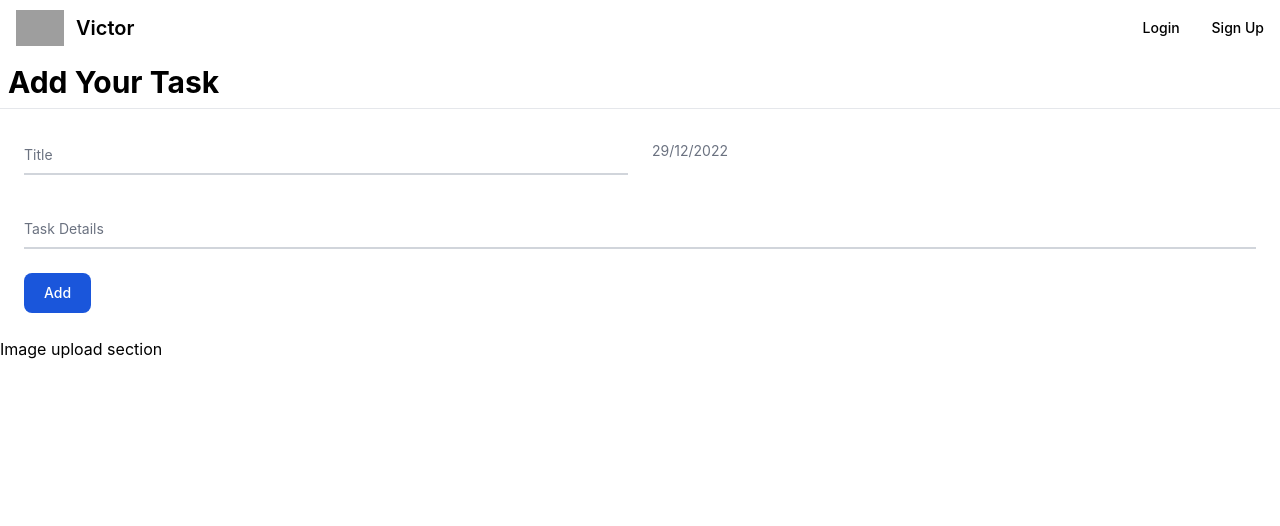
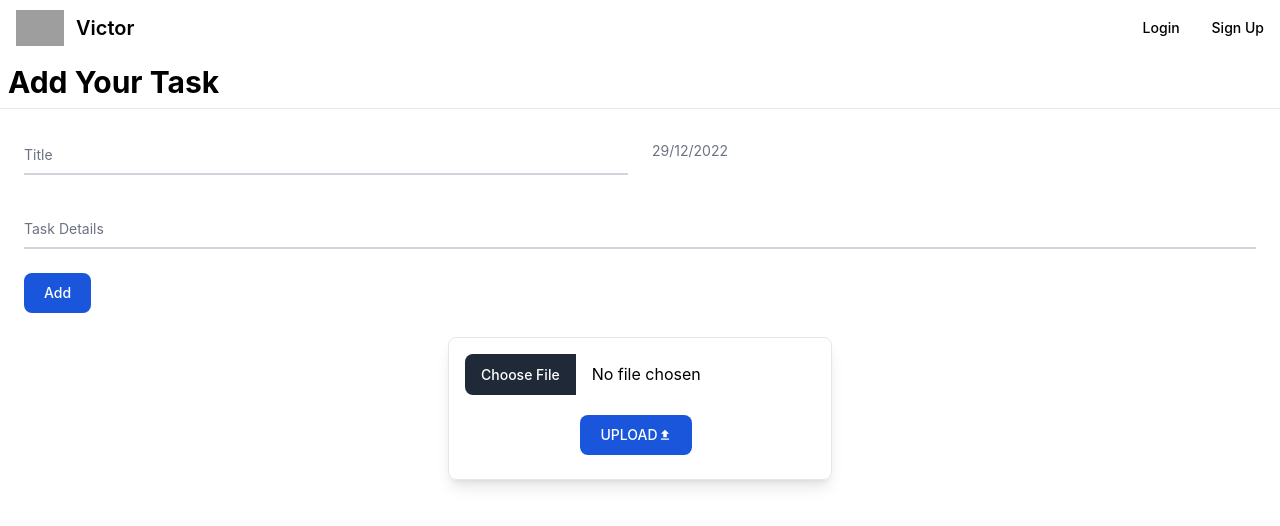
Before and after one commit to Durjoy-dcp/victor, a React (Create React App) app: page /addtask in a window 1280 px wide. Shown: the top 526 px of the page. Built offline with nearby package versions, Linux system fonts and the light colour scheme; no server answers; grey boxes are pictures that could not be loaded.

Commit message:
pic upload

```diff
--- a/src/Components/AddTask/AddTask.tsx
+++ b/src/Components/AddTask/AddTask.tsx
@@ -28,7 +28,7 @@ const AddTask: React.FC = () => {
     };
     setLoading(true);
 
-    fetch("https://victor-server-2.vercel.app/insert", {
+    fetch("http://localhost:5000/insert", {
       method: "POST",
       headers: {
         "Content-Type": "application/json",
--- a/src/Components/CompletedTask/CompletedTask.tsx
+++ b/src/Components/CompletedTask/CompletedTask.tsx
@@ -15,7 +15,7 @@ const CompletedTask: React.FC = () => {
   const { user } = useContext(AuthContext);
   // const [mytasks, setMyTasks] = useState<ITasks[]>([] as ITasks[]);
   const navigate = useNavigate();
-  const uri = `https://victor-server-2.vercel.app/completed?user=${user?.email}`;
+  const uri = `http://localhost:5000/completed?user=${user?.email}`;
   const {
     data: mytasks = [] as ITasks[],
     isLoading,
@@ -32,7 +32,7 @@ const CompletedTask: React.FC = () => {
     DeleteTask(id, refetch);
   };
   const handleToNotCompleted = (id: string): void => {
-    fetch(`https://victor-server-2.vercel.app/notcompleted?id=${id}`, {
+    fetch(`http://localhost:5000/notcompleted?id=${id}`, {
       method: "PATCH",
       headers: { "Content-type": "application/json" },
     })
--- a/src/Components/DeleteTask/DeleteTask.ts
+++ b/src/Components/DeleteTask/DeleteTask.ts
@@ -1,5 +1,5 @@
 export function DeleteTask(id: string, refetch: any) {
-  fetch(`https://victor-server-2.vercel.app/delete/${id}`, { method: "DELETE" })
+  fetch(`http://localhost:5000/delete/${id}`, { method: "DELETE" })
     .then((res) => res.json())
     .then((data) => {
       if (data.deletedCount > 0) {
--- a/src/Components/ImageUpload/ImageUpload.tsx
+++ b/src/Components/ImageUpload/ImageUpload.tsx
@@ -1,9 +1,82 @@
-import React from "react";
+import React, { useContext, useState } from "react";
+import { AuthContext } from "../../Context/AuthProvider";
+import { MdFileUpload } from "react-icons/md";
 
+interface Iimage {
+  img: string;
+  user: string | null;
+}
 const ImageUpload: React.FC = () => {
+  const { user } = useContext(AuthContext);
+  const imageHostKey = process.env.REACT_APP_imgbb;
+  const [selectedImage, setSelectedImage] = useState<any>();
+
+  // This function will be triggered when the file field change
+  const imageChange = (e: React.ChangeEvent<HTMLInputElement>) => {
+    if (e.target.files && e.target.files.length > 0) {
+      setSelectedImage(e.target.files[0]);
+    }
+  };
+  const handleToUploadImage = (e: React.FormEvent<HTMLFormElement>) => {
+    e.preventDefault();
+    const img = e.currentTarget.img.files[0];
+    console.log(img);
+    const formData = new FormData();
+    formData.append("image", img);
+    const url = `https://api.imgbb.com/1/upload?key=${imageHostKey}`;
+    fetch(url, {
+      method: "POST",
+      body: formData,
+    })
+      .then((res) => res.json())
+      .then((imageData) => {
+        if (imageData.success && user?.email) {
+          const imgdata: Iimage = {
+            img: imageData.data.url,
+            user: user?.email,
+          };
+          console.log(imgdata);
+          fetch(`http://localhost:5000/insertpic`, {
+            method: "POST",
+            headers: {
+              "Content-Type": "application/json",
+            },
+            body: JSON.stringify(imgdata),
+          });
+        }
+      });
+  };
   return (
     <div>
-      <h1>Image upload section </h1>
+      <div className="border shadow-lg rounded-lg p-2 max-w-sm mx-auto ">
+        <div className="  ">
+          <form className="p-2" onSubmit={handleToUploadImage}>
+            {selectedImage && (
+              <div>
+                <img
+                  src={URL.createObjectURL(selectedImage)}
+                  className="max-w-xs mx-auto p-2"
+                  alt="Thumb"
+                />
+              </div>
+            )}
+            <div className="mx-auto">
+              <input
+                className="file-input file-input-bordered mb-5 file-input-sm rounded-lg "
+                name="img"
+                accept="image/*"
+                type="file"
+                onChange={imageChange}
+              />
+            </div>
+            <div className=" flex justify-center">
+              <button className="text-white bg-blue-700 hover:bg-blue-800 focus:ring-4  focus:ring-blue-300 font-medium rounded-lg text-sm px-5 py-2.5 mr-2 mb-2 dark:bg-blue-600 dark:hover:bg-blue-700 focus:outline-none dark:focus:ring-blue-800  flex items-center justify-center ">
+                UPLOAD <MdFileUpload className="" type="submit" />
+              </button>
+            </div>
+          </form>
+        </div>
+      </div>
     </div>
   );
 };
--- a/src/Components/MyTask/MyTask.tsx
+++ b/src/Components/MyTask/MyTask.tsx
@@ -14,7 +14,7 @@ const MyTask: React.FC = () => {
   const { user } = useContext(AuthContext);
   // const [mytasks, setMyTasks] = useState<ITasks[]>([] as ITasks[]);
   const navigate = useNavigate();
-  const uri = `https://victor-server-2.vercel.app/mytasks?user=${user?.email}`;
+  const uri = `http://localhost:5000/mytasks?user=${user?.email}`;
   const {
     data: mytasks = [] as ITasks[],
     isLoading,
@@ -29,7 +29,7 @@ const MyTask: React.FC = () => {
   });
   console.log(mytasks);
   // useEffect(() => {
-  //   fetch("https://victor-server-2.vercel.app/mytasks")
+  //   fetch("http://localhost:5000/mytasks")
   //     .then((res) => res.json())
   //     .then((data) => setMyTasks(data));
   // }, []);
@@ -43,7 +43,7 @@ const MyTask: React.FC = () => {
     const title: string = event.currentTarget.task_title.value;
     const details: string = event.currentTarget.task_details.value;
     const data = { title, details };
-    fetch(`https://victor-server-2.vercel.app/update/${id}`, {
+    fetch(`http://localhost:5000/update/${id}`, {
       method: "PATCH",
       headers: {
         "Content-Type": "application/json",
@@ -64,7 +64,7 @@ const MyTask: React.FC = () => {
 
   const handleToCompleted = (id: string): void => {
     console.log(id);
-    fetch(`https://victor-server-2.vercel.app/completed?id=${id}`, {
+    fetch(`http://localhost:5000/completed?id=${id}`, {
       method: "PATCH",
       headers: { "Content-type": "application/json" },
     })
--- a/src/Context/AuthProvider.tsx
+++ b/src/Context/AuthProvider.tsx
@@ -33,7 +33,7 @@ interface IAuth {
 }
 
 const AuthProvider: React.FC<IAuth> = ({ children }) => {
-  const [user, setuser] = useState<any | null>("");
+  const [user, setuser] = useState<User | null>(null);
   const gProvider = new GoogleAuthProvider();
   const [loading, seLoading] = useState<boolean>(true);
   const signup = (email: string, password: string) => {
```
